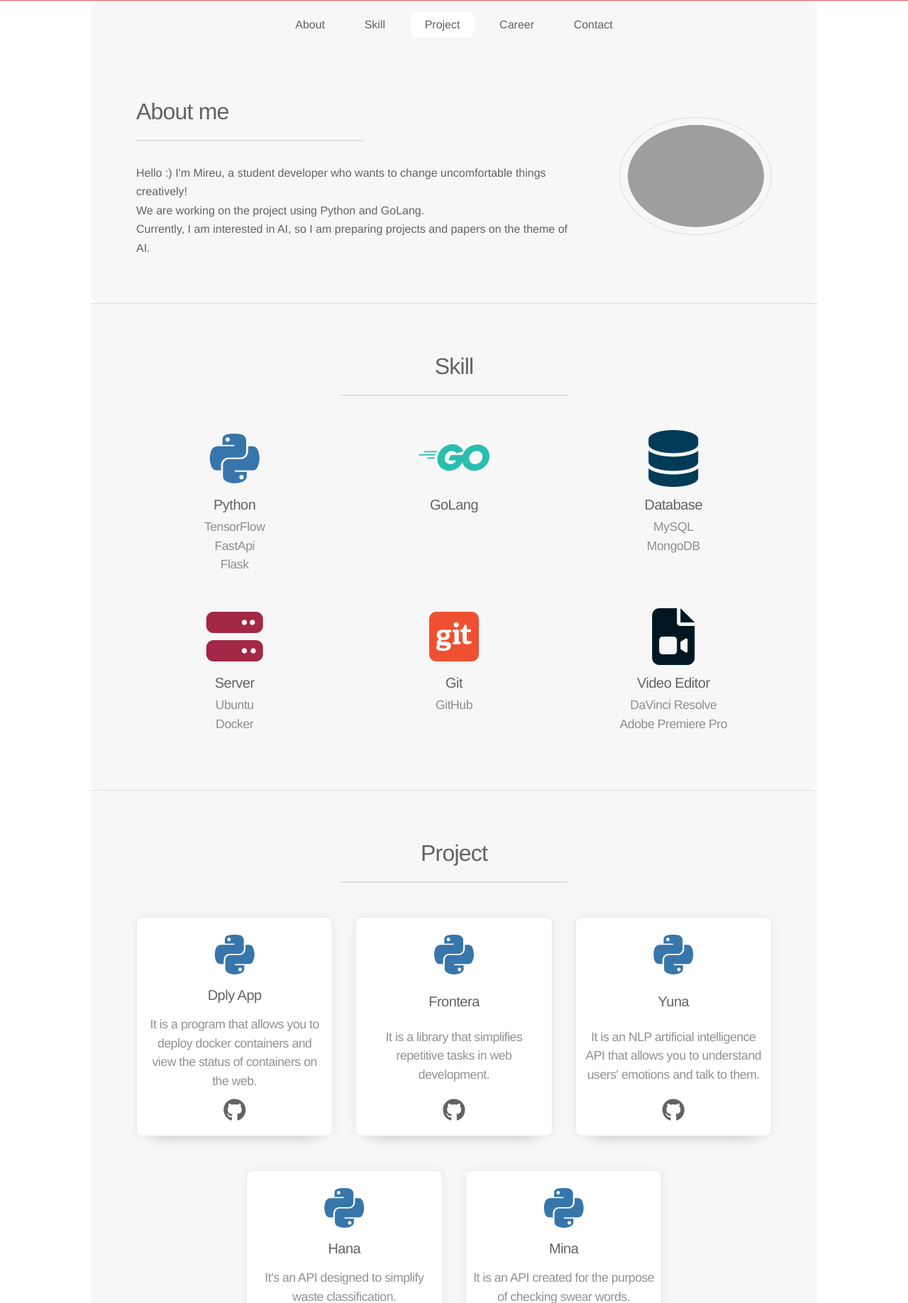
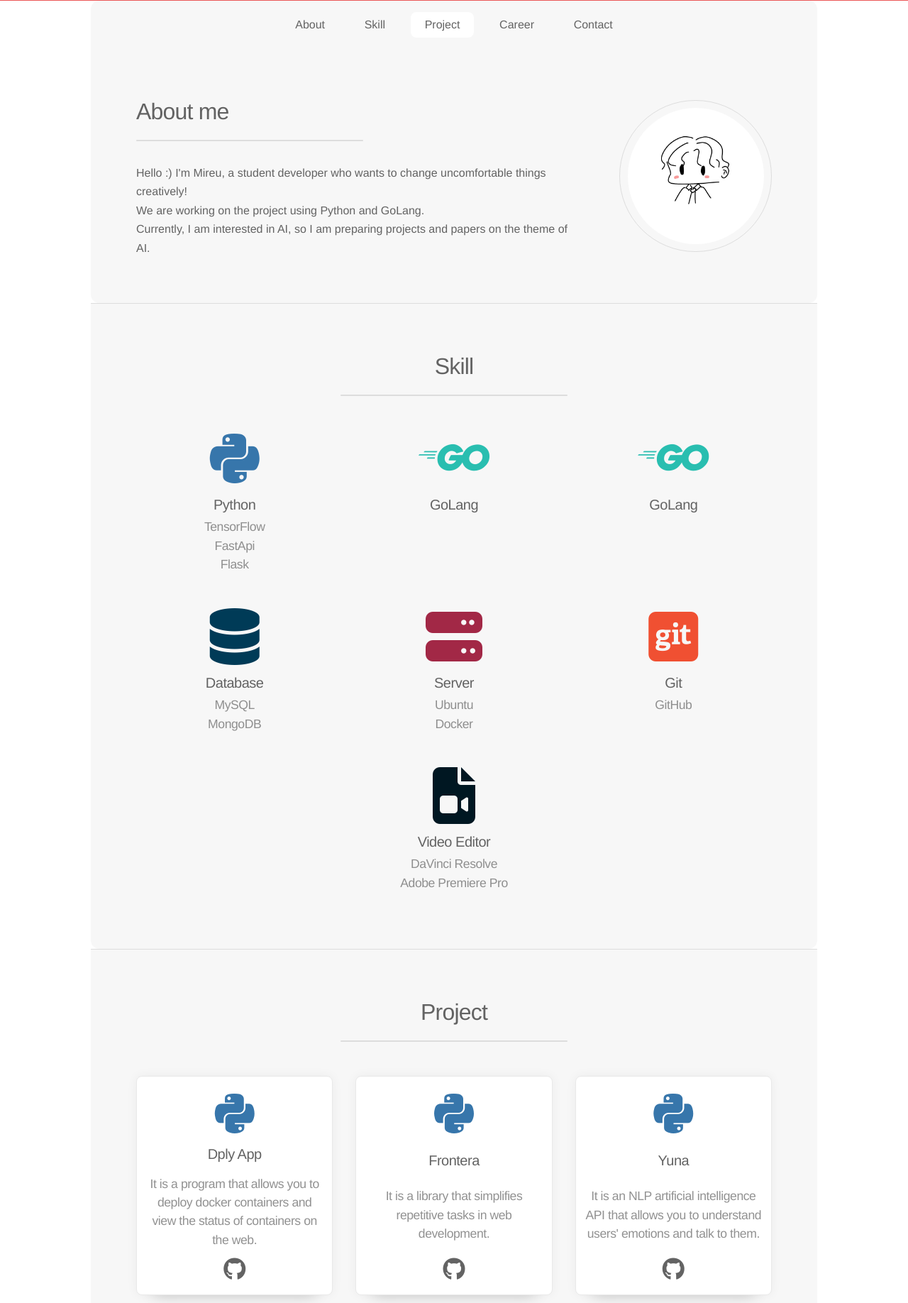
Before and after one commit to Mireu-Lab/Portfolio-Webpages, a Flask app: page / in a window 1280 px wide. Shown: the part 259-2095 px from the top of the page at 71% size. Run offline with Flask 2, Linux system fonts and the light colour scheme; some libraries are stand-ins or nearby versions; some web fonts are replaced; grey boxes are pictures that could not be loaded.

Commit message:
웹페이지 변경

```diff
--- a/App/templates/index.html
+++ b/App/templates/index.html
@@ -59,7 +59,7 @@
 						<p>Currently, I am interested in AI, so I am preparing projects and papers on the theme of AI.</p>
 					</div>
 					<span class="image">
-						<img src="{{ url_for('static', filename='assets/images/icon_new.png') }}" alt="">
+						<img src="{{ url_for('static', filename='assets/images/icon_new.jpg') }}" alt="">
 					</span>
 				</div>
 			</section>
@@ -76,6 +76,10 @@
 						<h4 class="skill-detail">TensorFlow</h4>
 						<h4 class="skill-detail">FastApi</h4>
 						<h4 class="skill-detail">Flask</h4>
+					</li>
+					<li>
+						<i class="fab fa-golang fa-5x" style="color: #29BEB0;"></i>
+						<h3 class='skill-name'>GoLang</h3>
 					</li>
 					<li>
 						<i class="fab fa-golang fa-5x" style="color: #29BEB0;"></i>
```
